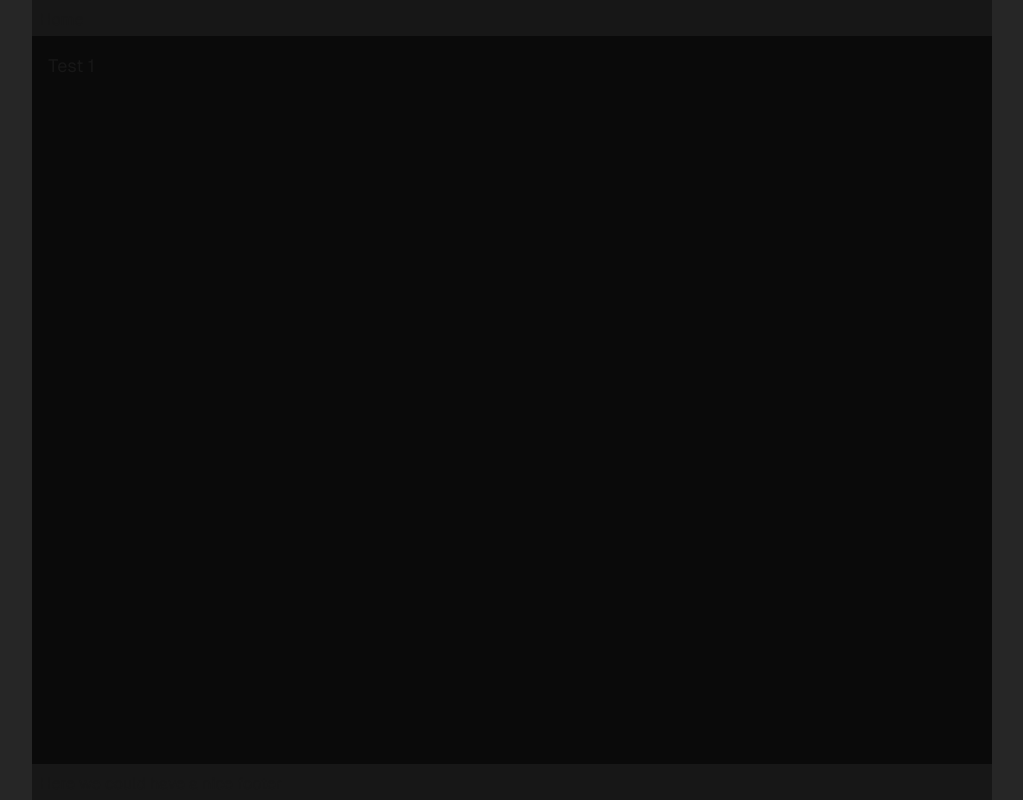
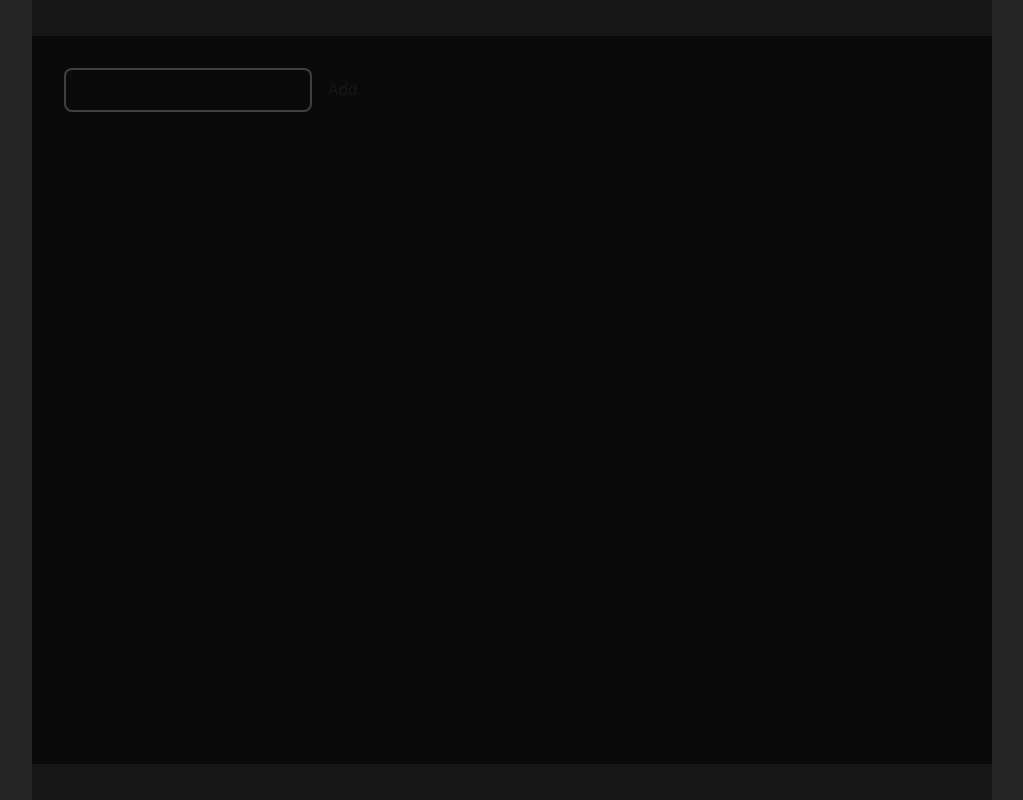
Before and after one commit to antonioballesteros/testing-next-tmh-first-step, a Next.js app: page /test1 in a window 1280 px wide. Shown: the whole page, without its empty margins (128-1151 px from the left). Built offline with nearby package versions, Linux system fonts and the light colour scheme.

Commit message:
feat: test-1

```diff
--- /dev/null
+++ b/app/components/TodoList.tsx
@@ -0,0 +1,44 @@
+"use client";
+
+import { addItemToArray, removeItemFromArray } from "@/app/utils/test1";
+import { useState } from "react";
+
+export default function TodoList() {
+  const [newTask, setNewTask] = useState("");
+  const [tasks, setTasks] = useState<string[]>([]);
+
+  const addTask = () => {
+    setTasks(addItemToArray(tasks, newTask));
+    setNewTask("");
+  };
+
+  const removeTask = (i: number) => setTasks(removeItemFromArray(tasks, i));
+
+  return (
+    <div className="p-4 gap-8">
+      <div>
+        <input
+          value={newTask}
+          onChange={(e) => setNewTask(e.target.value)}
+          className="bg-inherit border-2 border-neutral-700 p-2 rounded-lg"
+        />
+        <button className="pl-4" disabled={!newTask} onClick={() => addTask()}>
+          Add
+        </button>
+      </div>
+
+      <div>
+        <ul className="gap-2">
+          {tasks.map((task, i) => (
+            <li key={i}>
+              {task}
+              <button className="pl-4" onClick={() => removeTask(i)}>
+                Remove
+              </button>
+            </li>
+          ))}
+        </ul>
+      </div>
+    </div>
+  );
+}
--- a/app/test1/page.tsx
+++ b/app/test1/page.tsx
@@ -1,7 +1,9 @@
+import TodoList from "../components/TodoList";
+
 export default function T1() {
   return (
-    <div className="p-4">
-      <p className="text-lg ">Test 1</p>
-    </div>
+    <main className="p-4 rounded-lg">
+      <TodoList />
+    </main>
   );
 }
--- /dev/null
+++ b/app/utils/test1.ts
@@ -0,0 +1,7 @@
+export const addItemToArray = (tasks: string[], task: string): string[] => {
+    return [...tasks, task];
+};
+
+export const removeItemFromArray = (tasks: string[], i: number): string[] => {
+    return [...tasks.slice(0, i), ...tasks.slice(i + 1)];
+};
```
Also changed, not shown: 1 other file (tests, documents, lock files or other folders).
